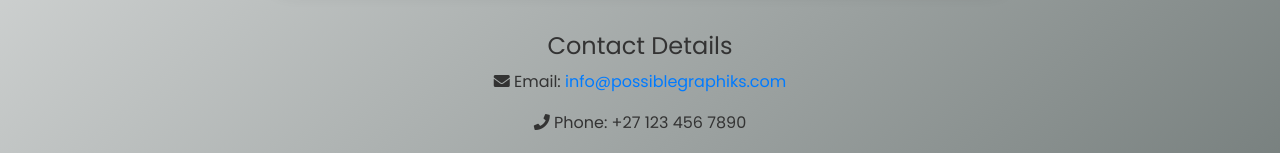
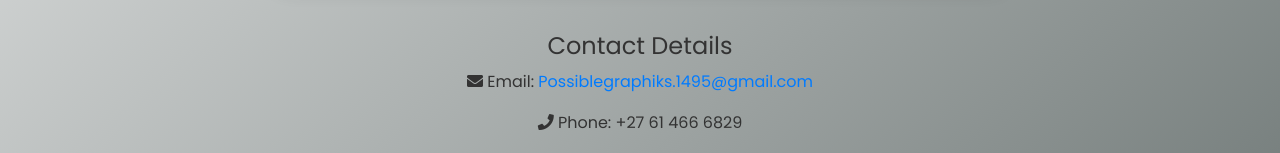
Before and after one commit to NyikoMnisii/Photography-Website, a plain HTML site: page contact.html in a window 1280 px wide. Shown: the part 799-952 px from the top of the page. Drawn offline with nearby package versions, Linux system fonts and the light colour scheme.

Commit message:
contact details

```diff
--- a/contact.html
+++ b/contact.html
@@ -78,11 +78,11 @@
                 <h4>Contact Details</h4>
                 <p>
                     <i class="fas fa-envelope"></i>
-                    Email: <a href="mailto:info@possiblegraphiks.com">info@possiblegraphiks.com</a>
+                    Email: <a href="mailto:Possiblegraphiks.1495@gmail.com">Possiblegraphiks.1495@gmail.com</a>
                 </p>
                 <p>
                     <i class="fas fa-phone"></i>
-                    Phone: +27 123 456 7890
+                    Phone: +27 61 466 6829
                 </p>
                 <p>
                     <i class="fas fa-map-marker-alt"></i>
```
